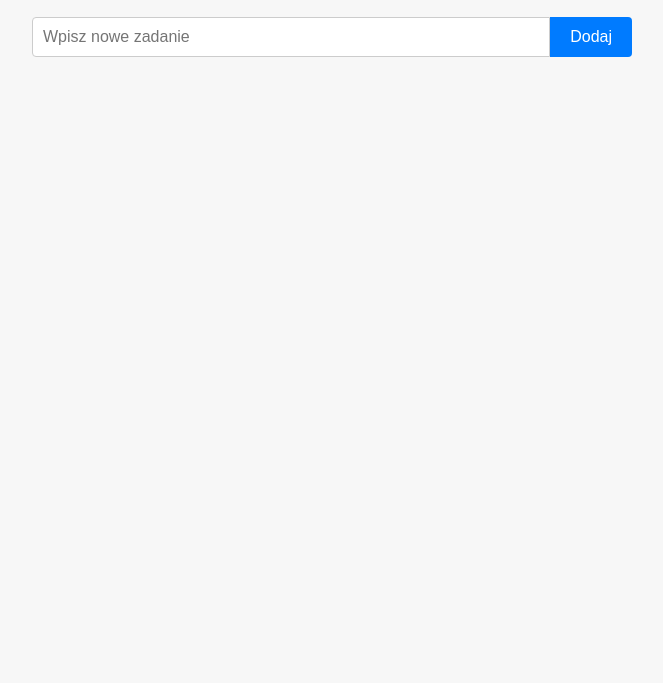
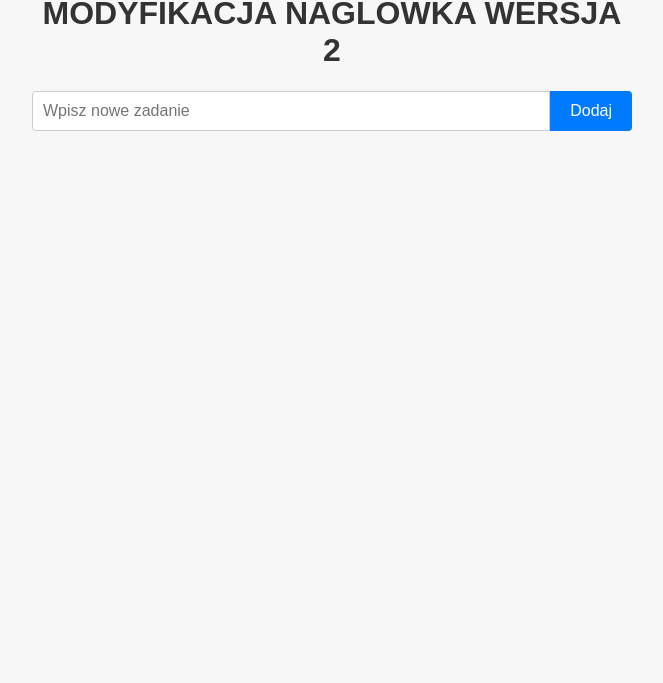
Before and after one commit to budzit12345/project-frontend, a plain HTML site: page index.html in a window 1280 px wide. Shown: the part 117-800 px from the top of the page, without its empty margins (308-971 px from the left). Drawn offline with Linux system fonts and the light colour scheme.

Commit message:
Zmieniono nagłówek - wersja 2

```diff
--- a/index.html
+++ b/index.html
@@ -8,7 +8,7 @@
 </head>
 <body>
   <nav id="main-nav"></nav>
-  <h1>Witaj w moim projekcie ToDo LIST!</h1>
+  <h1>Witaj w moim projekcie ToDo LIST! MODYFIKACJA NAGLOWKA WERSJA 2</h1>
   <form id="todo-form">
     <input type="text" id="todo-input" placeholder="Wpisz nowe zadanie" required />
     <button type="submit">Dodaj</button>
```
